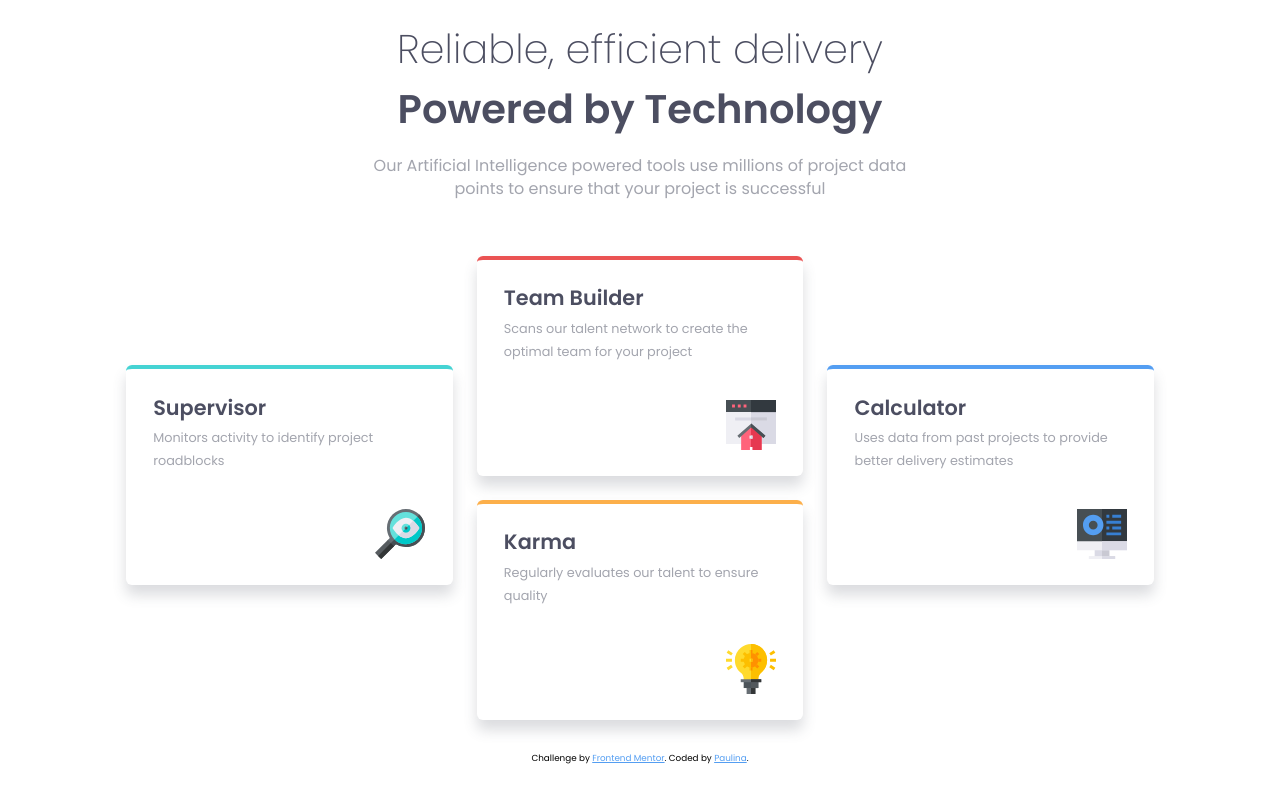
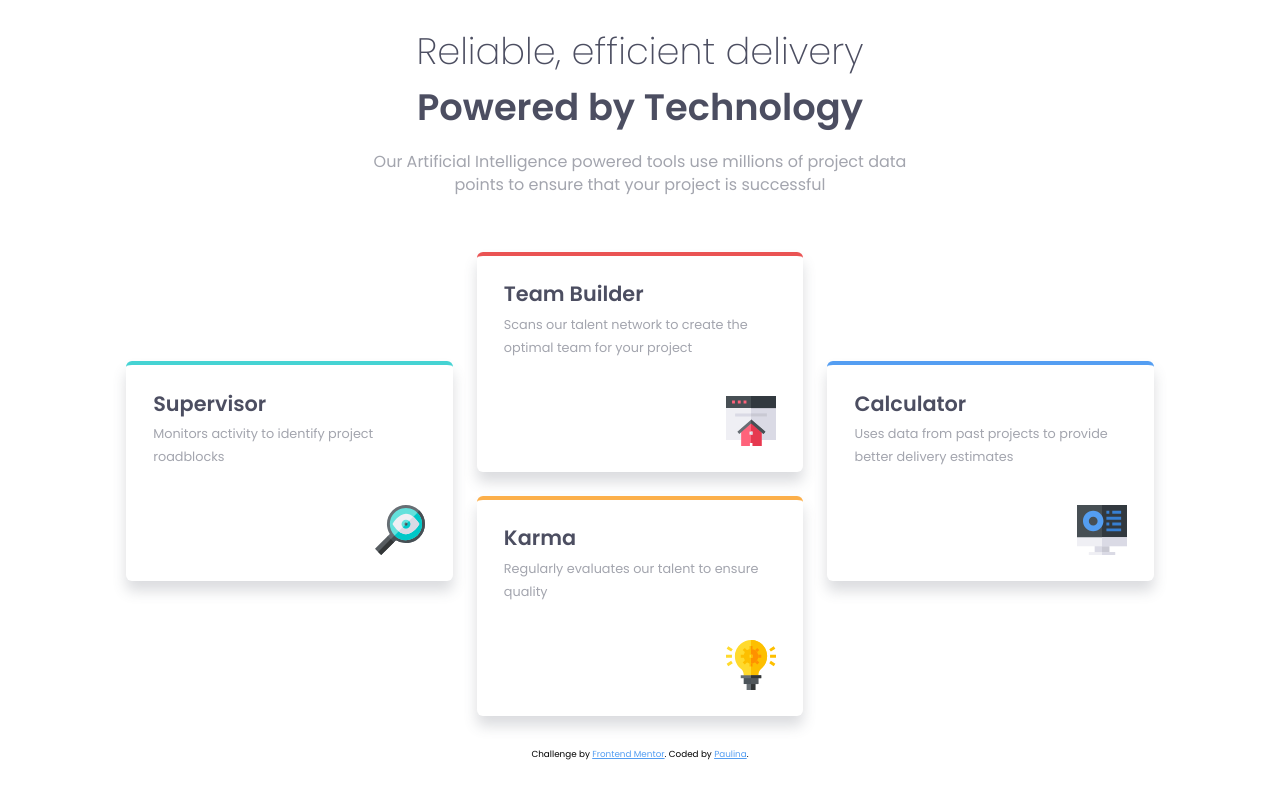
Before and after one commit to paulina-kottlewska/four-card-feature-section, a plain HTML site: page index.html in a window 1280 px wide. Drawn offline with Linux system fonts and the light colour scheme.

Commit message:
Update style.css

```diff
--- a/style.css
+++ b/style.css
@@ -17,7 +17,7 @@
     --tool-name-size-mobile: 1.1rem;
     --tool-task-size-mobile: 0.67rem;
 
-    --title-size-desktop: 2.5rem;
+    --title-size-desktop: 2.3rem;
     --text-size-desktop: 1rem;
     --tool-name-size-desktop: 1.3rem;
     --tool-task-size-desktop: 0.8rem;
```
